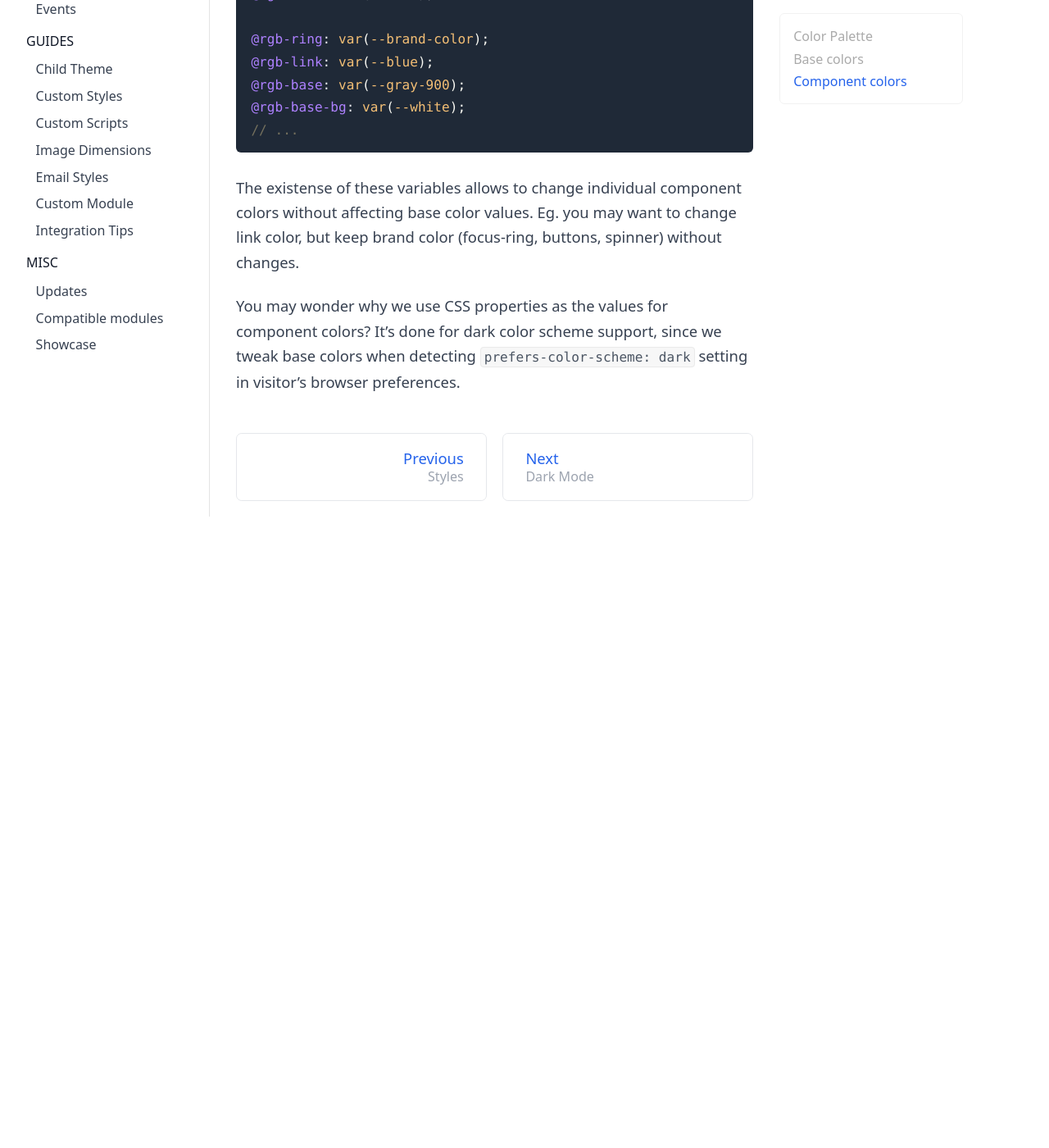
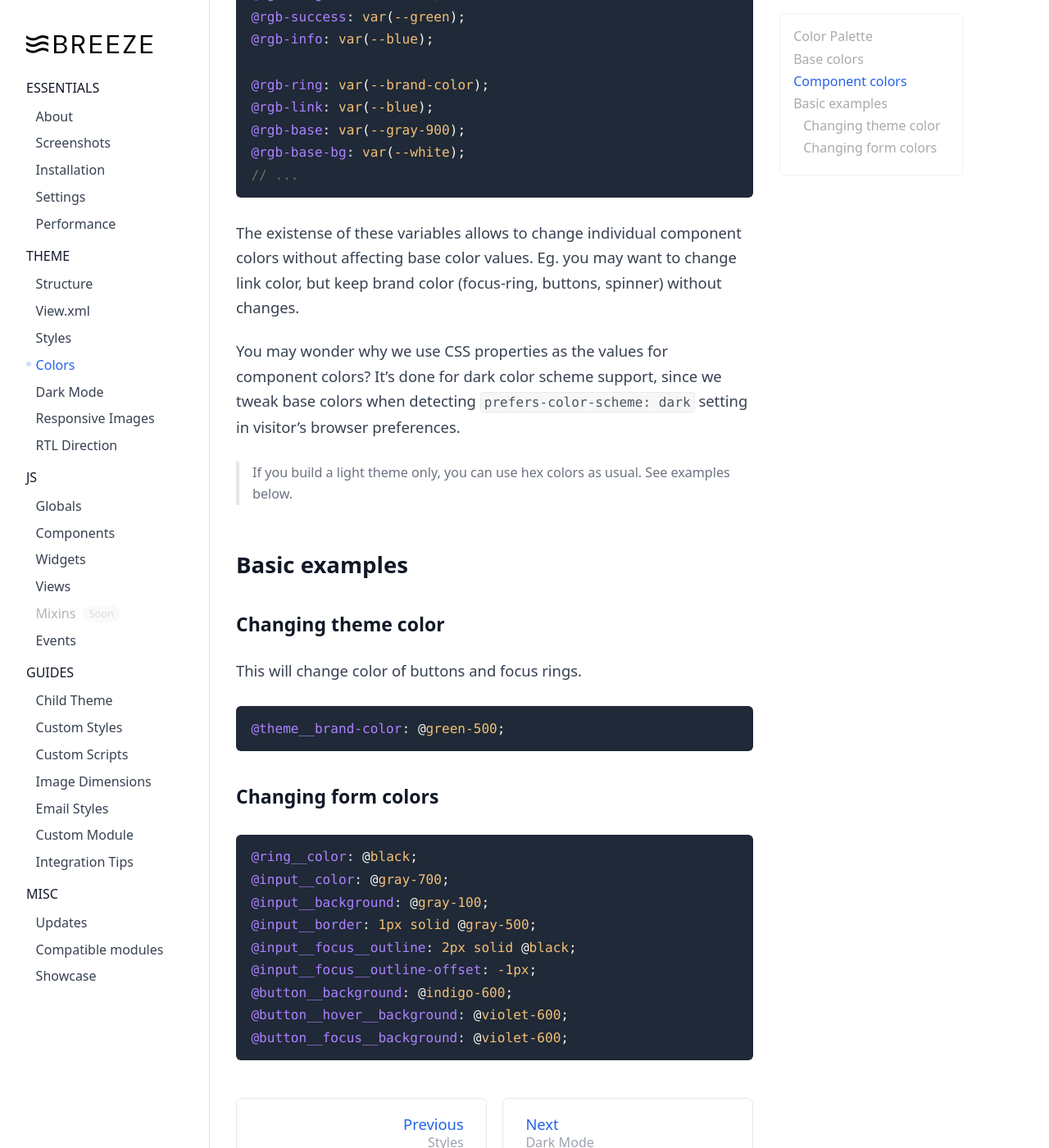
Before and after one commit to breezefront/breezefront.com, a Jekyll site: the page built from collections/_theme/colors.md, in a window 1280 px wide and 1400 px high, scrolled down 2410 px. Shown: the whole window at 82% size. Built offline with Jekyll 4.4.1, drawn with Linux system fonts in a browser that asks for light colours; before the commit the page ends 3040 px from its top, so only the background shows below that; some of the changed text lies outside the part shown.

Commit message:
Added simple color examples

````diff
--- a/collections/_theme/colors.md
+++ b/collections/_theme/colors.md
@@ -37,6 +37,8 @@ Every color used by Breeze Theme is declared in RGB format as LESS variable in
 `web/css/abstracts/variables/_colors.less` file.
 
 ```scss
+@rgb-brand: red(@theme__brand-color), green(@theme__brand-color), blue(@theme__brand-color);
+
 @rgb-black: red(@black), green(@black), blue(@black);
 @rgb-white: red(@white), green(@white), blue(@white);
 
@@ -108,3 +110,30 @@ keep brand color (focus-ring, buttons, spinner) without changes.
 You may wonder why we use CSS properties as the values for component colors? It's
 done for dark color scheme support, since we tweak base colors when detecting
 `prefers-color-scheme: dark` setting in visitor's browser preferences.
+
+> If you build a light theme only, you can use hex colors as usual. See
+> examples below.
+
+## Basic examples
+
+### Changing theme color
+
+This will change color of buttons and focus rings.
+
+```scss
+@theme__brand-color: @green-500;
+```
+
+### Changing form colors
+
+```scss
+@ring__color: @black;
+@input__color: @gray-700;
+@input__background: @gray-100;
+@input__border: 1px solid @gray-500;
+@input__focus__outline: 2px solid @black;
+@input__focus__outline-offset: -1px;
+@button__background: @indigo-600;
+@button__hover__background: @violet-600;
+@button__focus__background: @violet-600;
+```
````
